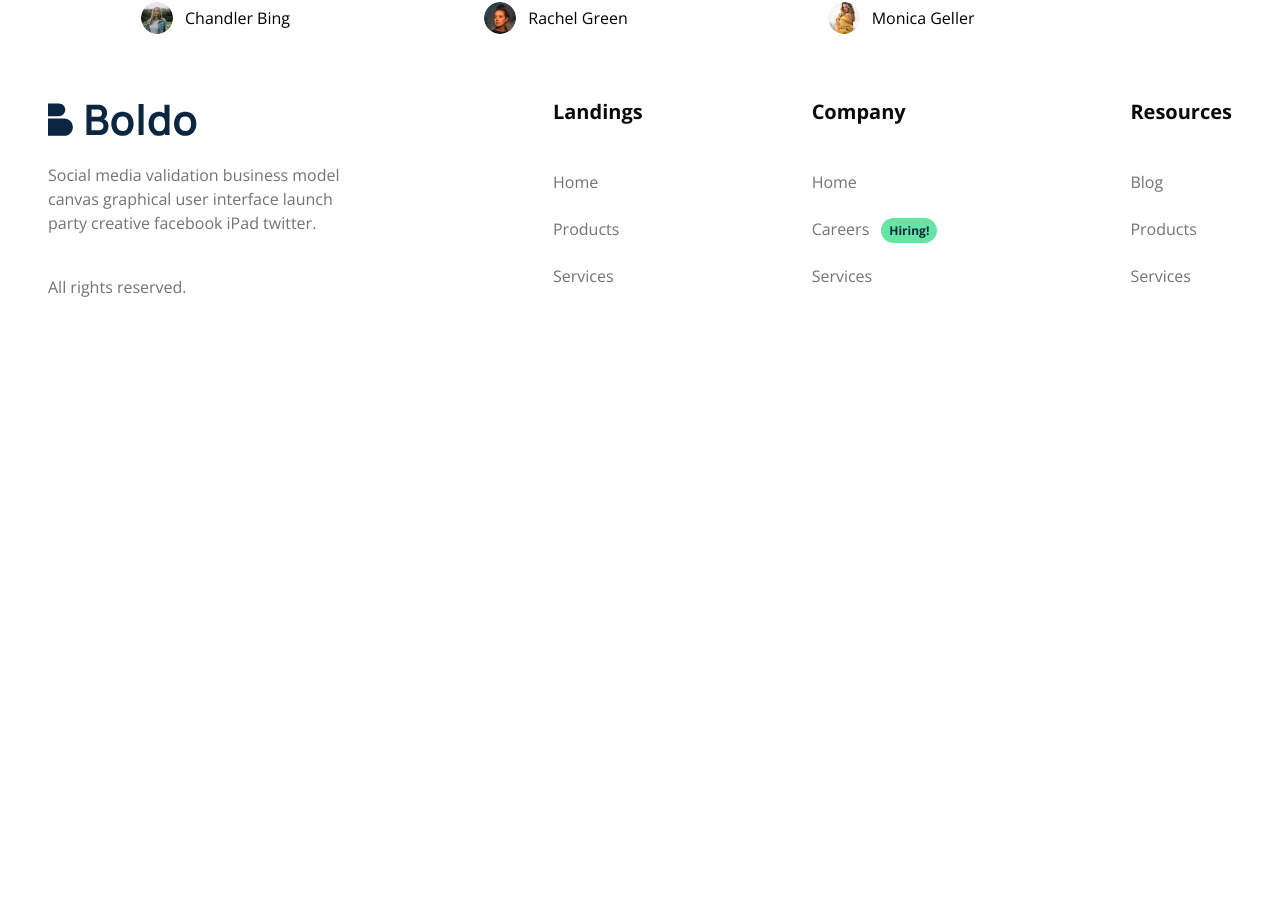
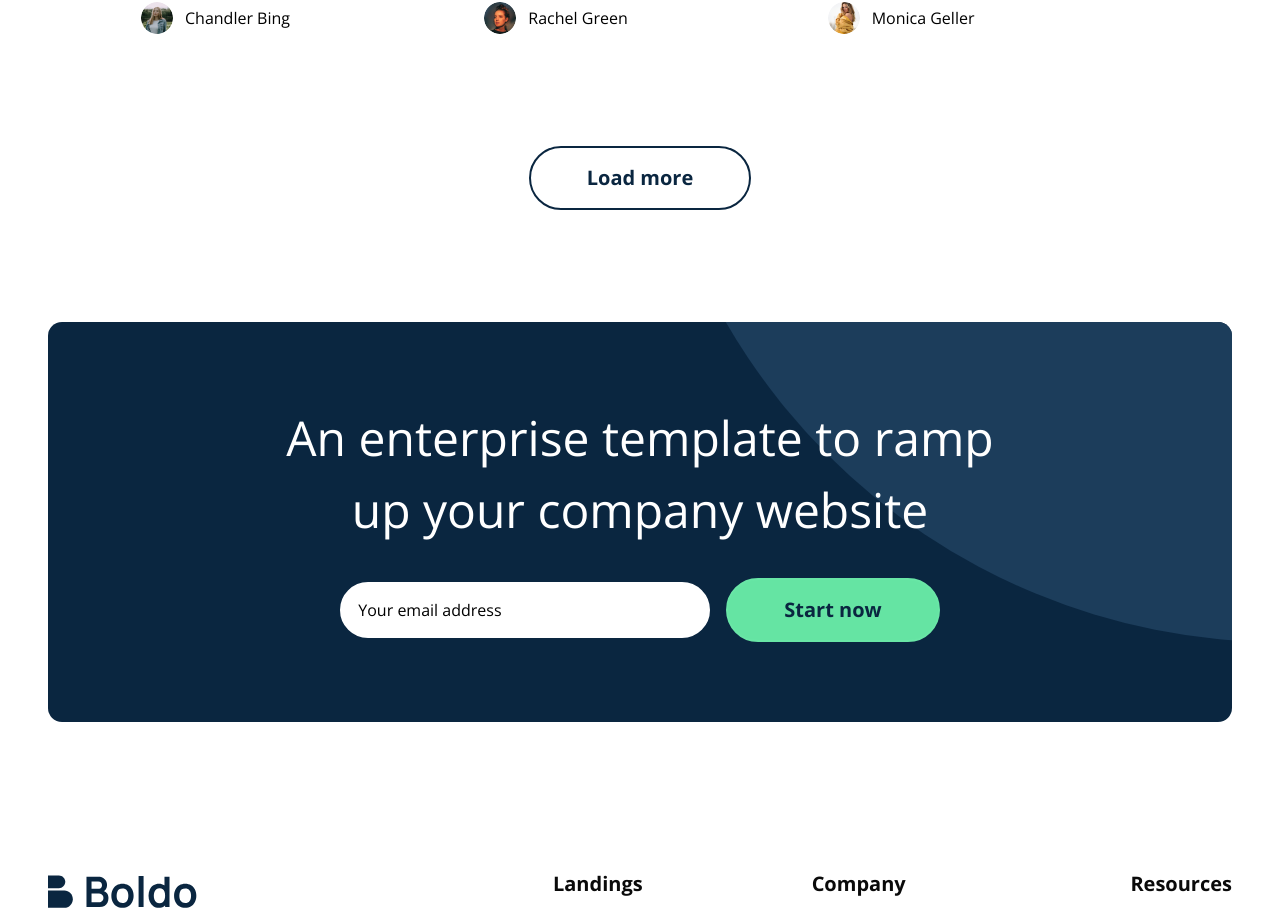
Before and after one commit to KcPele/boldo, a Next.js app: page / in a window 1280 px wide. Shown: the part 1885-2804 px from the top of the page. Before the commit the page ends 2268 px from the top, so only its background shows below. Built offline with nearby package versions, Linux system fonts and the light colour scheme.

Commit message:
feat: added call to action

```diff
--- a/src/app/globals.css
+++ b/src/app/globals.css
@@ -38,6 +38,7 @@
   --color-card-foreground: var(--card-foreground);
   --color-card: var(--card);
   /* Boldo brand tokens */
+  --color-boldo-blue-dark-bg: var(--boldo-blue-dark-bg);
   --color-boldo-blue-dark: var(--boldo-blue-dark);
   --color-boldo-green: var(--boldo-green);
   --color-boldo-green-stroke: var(--boldo-green-stroke);
@@ -57,7 +58,6 @@
   --radius-lg: var(--radius);
   --radius-xl: calc(var(--radius) + 4px);
 }
-
 :root {
   --radius: 0.625rem;
   --background: oklch(1 0 0);
@@ -79,6 +79,7 @@
   --input: oklch(0.922 0 0);
   --ring: oklch(0.708 0 0);
   /* Boldo brand colors */
+  --boldo-blue-dark-bg: #1c3d5b;
   --boldo-blue-dark: #0a2640;
   --boldo-green: #65e4a3;
   --boldo-green-stroke: #69e6a6;
--- a/src/app/page.tsx
+++ b/src/app/page.tsx
@@ -2,6 +2,7 @@ import { Heading } from "@/components/heading";
 import { FeaturedArticle } from "@/components/featured-article";
 import { Separator } from "@radix-ui/react-separator";
 import { LatestNews } from "@/components/latest-news";
+import { CallToAction } from "@/components/call-to-action";
 
 export default function Home() {
   return (
@@ -10,6 +11,7 @@ export default function Home() {
       <FeaturedArticle />
       <Separator className="my-20 border-boldo-blue-dark border-[0.5px]" />
       <LatestNews />
+      <CallToAction />
     </div>
   );
 }
--- /dev/null
+++ b/src/components/call-to-action.tsx
@@ -0,0 +1,32 @@
+import { Button } from "@/components/ui/button";
+
+export function CallToAction() {
+  return (
+    <section className="relative overflow-hidden rounded-xl bg-boldo-blue-dark py-20 mb-21 -z-10 p-2">
+      <div className="mx-auto max-w-[756px] text-center">
+        <h2 className="text-boldo-white text-3xl md:text-[48px] leading-[1.5]">
+          An enterprise template to ramp up your company website
+        </h2>
+
+        <div className="mt-8 flex flex-col items-center justify-center gap-4 sm:flex-row">
+          <input
+            type="email"
+            placeholder="Your email address"
+            className="h-14 w-full sm:w-[370px] rounded-full bg-boldo-white border-2 border-boldo-white px-4 text-black placeholder:text-black outline-none"
+            aria-label="Email address"
+          />
+          <Button
+            size="lg"
+            variant="primaryGreen"
+            className="w-full sm:w-auto cursor-pointer"
+          >
+            Start now
+          </Button>
+        </div>
+      </div>
+      <div className="absolute  bottom-20 left-[50%] w-7xl h-[1293px] -z-10 rounded-full bg-boldo-blue-dark-bg"></div>
+    </section>
+  );
+}
+
+export default CallToAction;
--- a/src/components/latest-news.tsx
+++ b/src/components/latest-news.tsx
@@ -1,4 +1,5 @@
 import ArticleCard from "@/components/article-card";
+import { Button } from "./ui/button";
 
 export function LatestNews() {
   return (
@@ -57,6 +58,12 @@ export function LatestNews() {
           authorImageSrc="/img/latest-3-author.png"
         />
       </div>
+
+      <div className="flex justify-center my-28">
+        <Button size="lg" variant="secondary" className="cursor-pointer">
+          Load more
+        </Button>
+      </div>
     </section>
   );
 }
```
